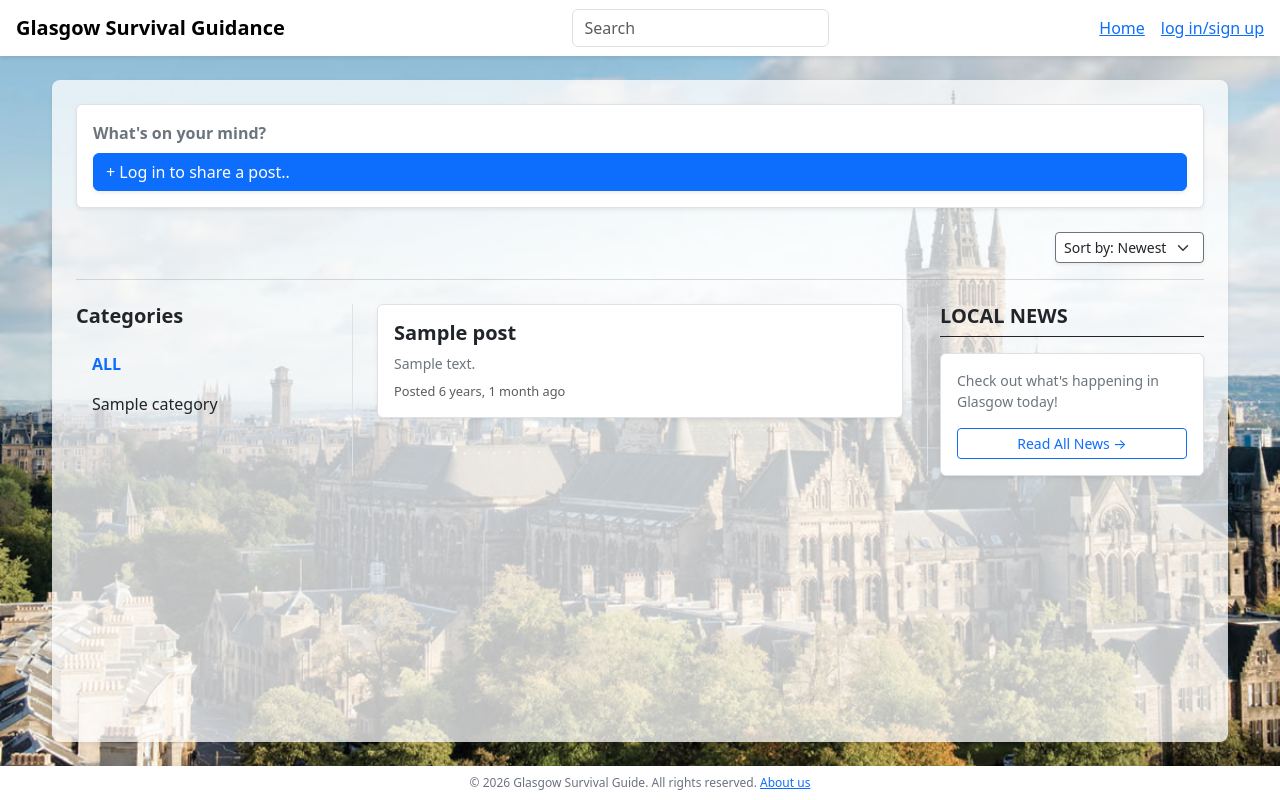
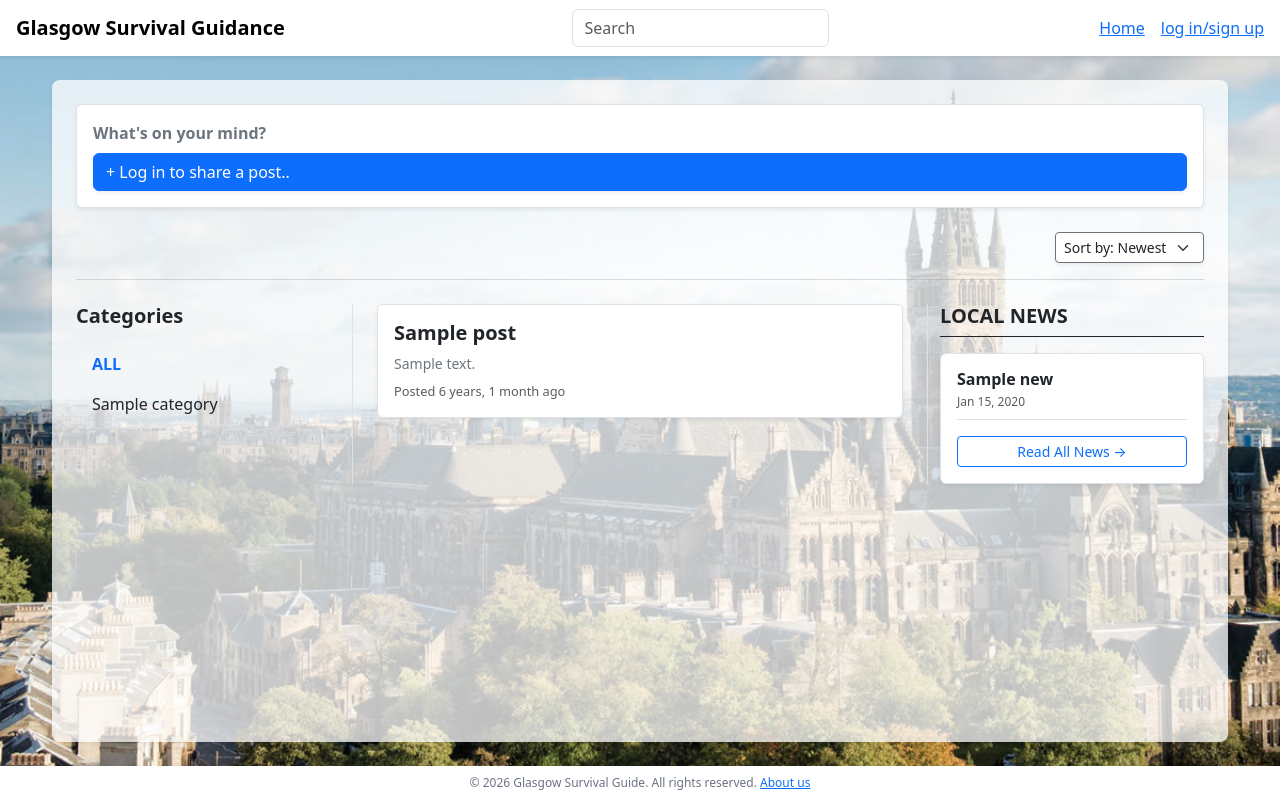
Before and after one commit to COMPSCI5012-Internet-Technology/GlasgowSurvivalGuide, a Django app: page /posts/ in a window 1280 px wide. Run offline with Django 5.2, Linux system fonts and the light colour scheme; tables that the repository leaves empty hold one stand-in row (values such as "Sample post").

Commit message:
add news_list on right side of the post list page

```diff
--- a/guide/views.py
+++ b/guide/views.py
@@ -91,6 +91,7 @@ def post_list(request):
         post_list_qs = post_list_qs.order_by('-created_at')
 
     categories = Category.objects.all().order_by('name')
+    recent_news = News.objects.all().order_by('-time')[:5]
     return render(
         request,
         'guide/post_list.html',
@@ -100,6 +101,8 @@ def post_list(request):
             'categories': categories,
             'category_id': category_id,
             'sort': sort,
+            'recent_news': recent_news,
+
         },
     )
 
--- a/templates/guide/post_list.html
+++ b/templates/guide/post_list.html
@@ -76,10 +76,26 @@
                 <h2 class="fs-5 fw-bold mb-3 border-bottom pb-2 border-dark">LOCAL NEWS</h2>
 
                 <div class="bg-white p-3 rounded border shadow-sm">
-                    <p class="small text-secondary mb-3">Check out what's happening in Glasgow today!</p>
-                    <a href="{% url 'guide:news_list' %}" class="btn btn-sm btn-outline-primary w-100">
-                        Read All News &rarr;
-                    </a>
+                    {% if recent_news %}
+                        <ul class="list-unstyled mb-0">
+                        {% for news in recent_news %}
+                            <li class="mb-3 border-bottom pb-2">
+                                <h3 class="h6 fw-bold mb-1 text-dark">{{ news.title }}</h3>
+                                <div class="text-muted" style="font-size: 0.75rem;">
+                                    {{ news.time|date:"M d, Y" }}
+                                </div>
+                            </li>
+                        {% endfor %}
+                        </ul>
+
+                        <div class="mt-3 text-center">
+                            <a href="{% url 'guide:news_list' %}" class="btn btn-sm btn-outline-primary w-100">
+                                Read All News &rarr;
+                            </a>
+                        </div>
+                    {% else %}
+                        <p class="small text-secondary mb-0">No news right now.</p>
+                    {% endif %}
                 </div>
             </div>
 
```
